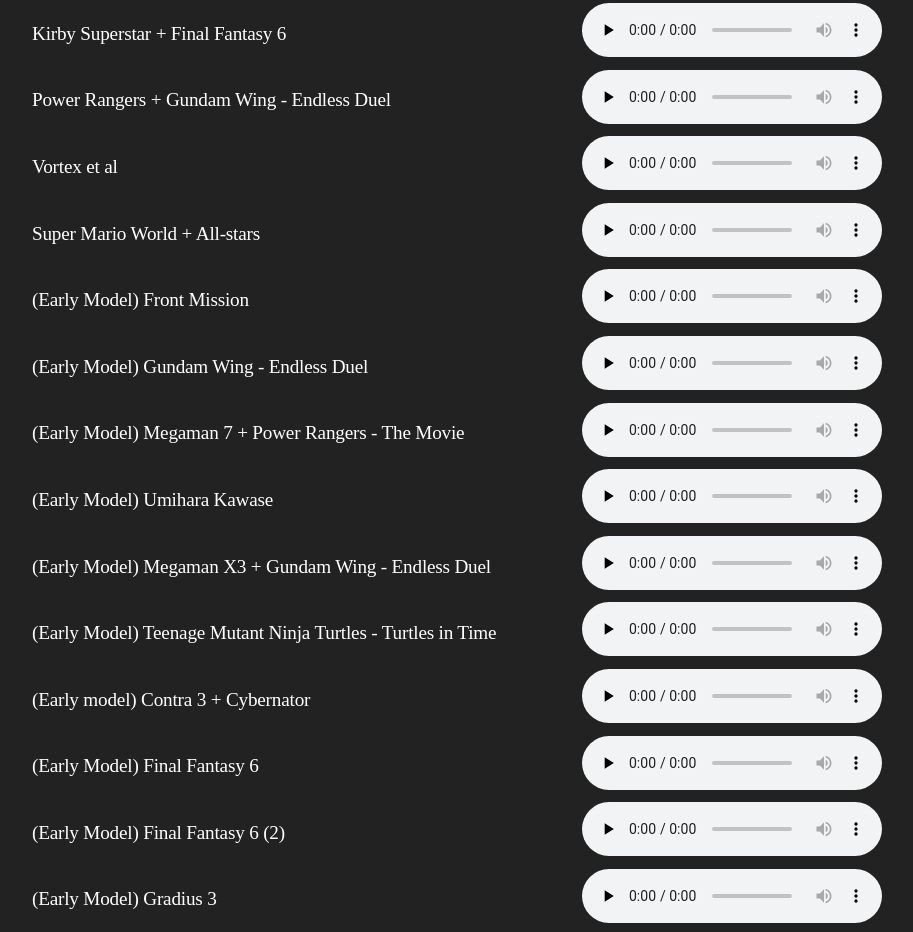
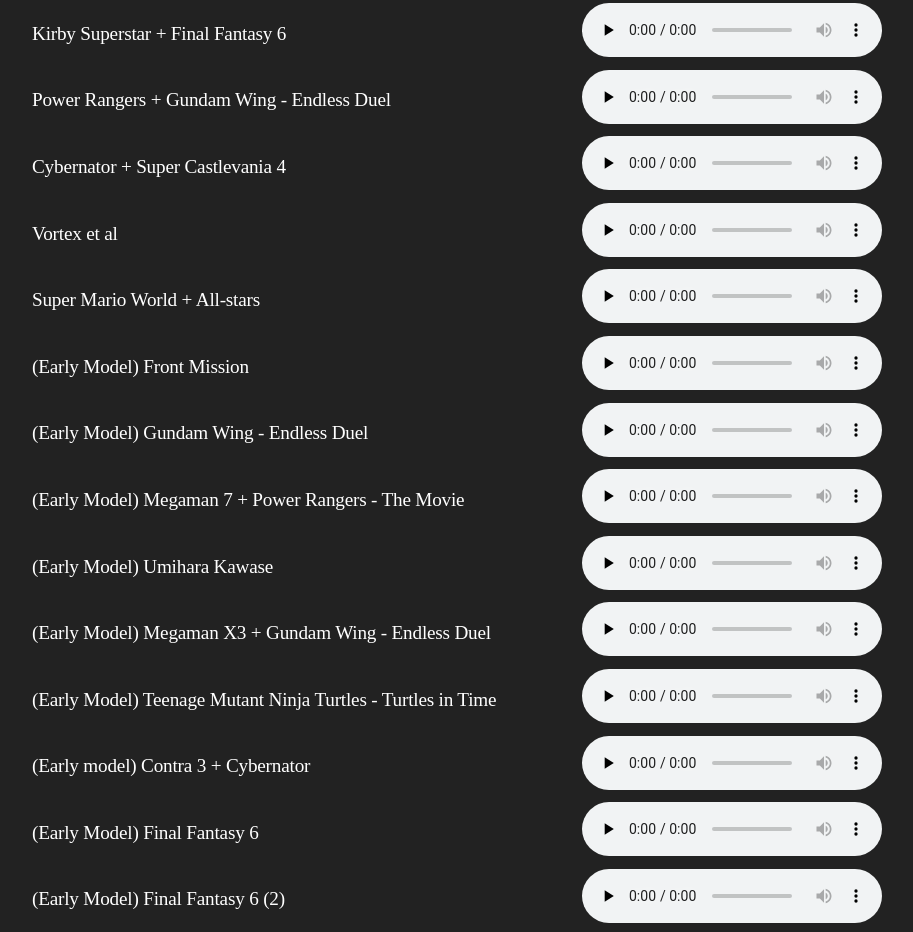
Before and after one commit to parlance-zz/g-diffuser.com, a plain HTML site: page dualdiffusion/index.html in a window 1280 px wide. Shown: the part 2001-2933 px from the top of the page, without its empty margins (98-1011 px from the left). Drawn offline with Linux system fonts and the light colour scheme; files whose address does not match are found by name; a web font is replaced by a local one.

Commit message:
add cybernator + super castlevania 4

```diff
--- a/dualdiffusion/gallery.html
+++ b/dualdiffusion/gallery.html
@@ -150,6 +150,12 @@
 </div>
 
 <div class="row" style="padding:0%">
+    <figure><figcaption class="audio-caption">Cybernator + Super Castlevania 4</figcaption></figure>
+    <audio controls preload="none" src="gallery/4_Cybernator_+_Super_Castlevania_4.flac"></audio>
+    </figure>
+</div>
+
+<div class="row" style="padding:0%">
     <figure><figcaption class="audio-caption">Vortex et al</figcaption></figure>
     <audio controls preload="none" src="gallery/5_Vortex_et_al.flac"></audio>
     </figure>
```
Also changed, not shown: 1 other file.
